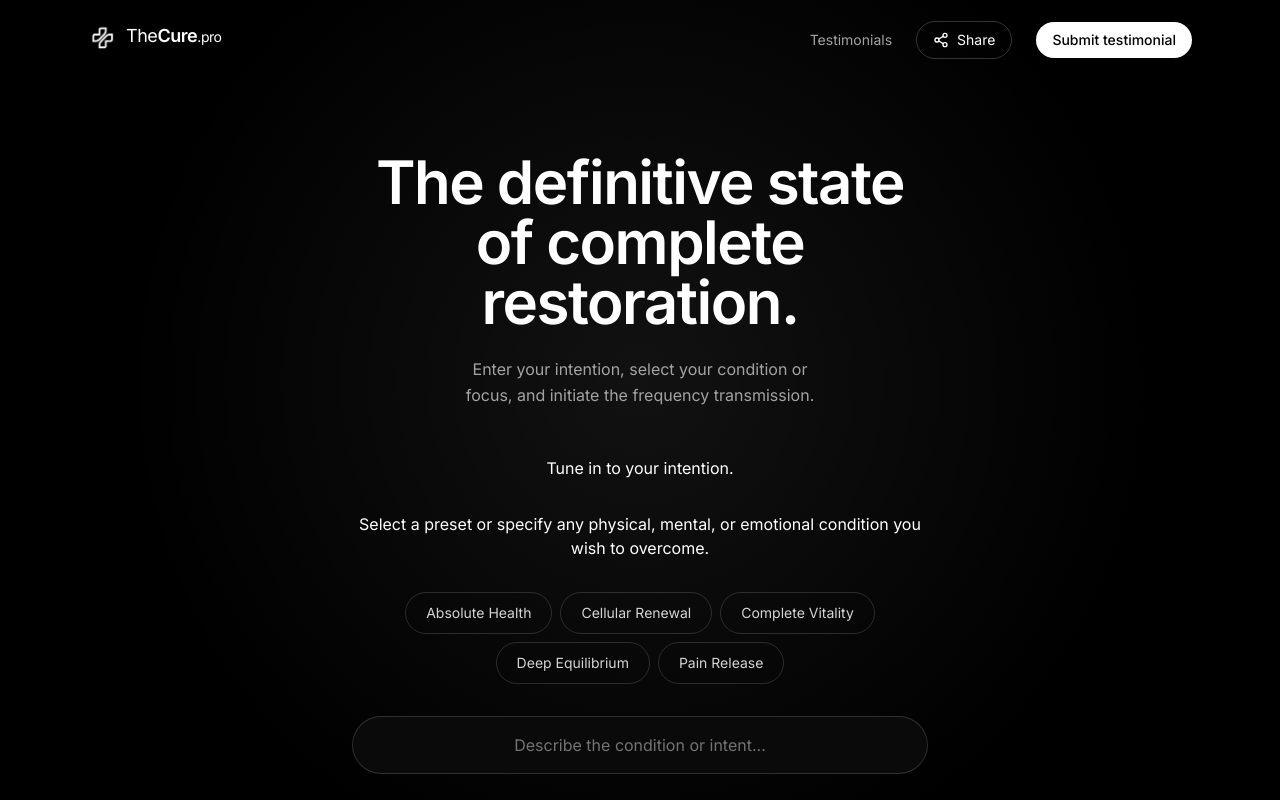
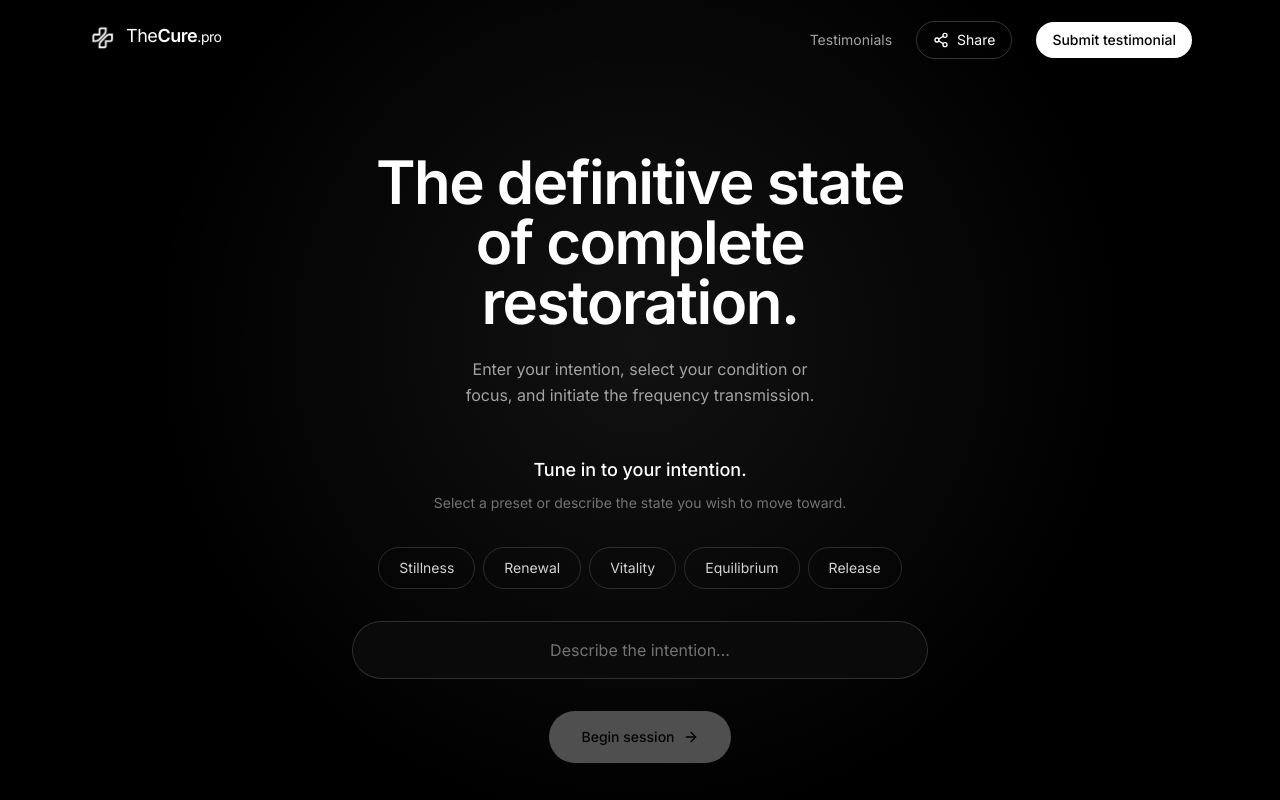
Before and after one commit to pagamentospablorodriguez-dev/TheCure, a React (Vite) app: page / in a window 1280 px wide. Shown: the top 800 px of the page. Built offline with nearby package versions, Linux system fonts and the light colour scheme; no server answers; the database is empty.

Commit message:
Update RitualIntake.tsx

```diff
--- a/src/components/RitualIntake.tsx
+++ b/src/components/RitualIntake.tsx
@@ -1,7 +1,7 @@
 import { useState, type FormEvent } from 'react';
 import { ArrowRight } from 'lucide-react';
 
-const SUGGESTIONS = ['Absolute Health', 'Cellular Renewal', 'Complete Vitality', 'Deep Equilibrium', 'Pain Release'];
+const PRESETS = ['Stillness', 'Renewal', 'Vitality', 'Equilibrium', 'Release'];
 const MAX_INTENTION_LENGTH = 120;
 
 interface RitualIntakeProps {
@@ -30,13 +30,15 @@ export default function RitualIntake({ onStart }: RitualIntakeProps) {
 
   return (
     <form onSubmit={handleSubmit} className="mt-12 space-y-8">
-
-      <h1>Tune in to your intention.</h1>
-    <p>Select a preset or specify any physical, mental, or emotional condition you wish to overcome.</p>
-
+      <div className="space-y-2">
+        <p className="text-lg font-medium text-white">Tune in to your intention.</p>
+        <p className="text-sm leading-relaxed text-neutral-500">
+          Select a preset or describe the state you wish to move toward.
+        </p>
+      </div>
 
       <div className="flex flex-wrap justify-center gap-2">
-        {SUGGESTIONS.map((option) => {
+        {PRESETS.map((option) => {
           const isActive = selected === option;
           return (
             <button
@@ -66,7 +68,7 @@ export default function RitualIntake({ onStart }: RitualIntakeProps) {
           value={custom}
           maxLength={MAX_INTENTION_LENGTH}
           onChange={(event) => handleCustomChange(event.target.value)}
-          placeholder="Describe the condition or intent..."
+          placeholder="Describe the intention..."
           className="w-full rounded-full border border-white/15 bg-neutral-950 px-6 py-4 text-center text-base text-white placeholder:text-neutral-500 outline-none transition duration-300 focus:border-white/60"
         />
       </div>
@@ -76,7 +78,7 @@ export default function RitualIntake({ onStart }: RitualIntakeProps) {
         disabled={!intention}
         className="group inline-flex items-center gap-2 rounded-full bg-white px-8 py-4 text-sm font-medium text-black transition duration-300 hover:bg-neutral-200 disabled:cursor-not-allowed disabled:opacity-30"
       >
-        Initiate Cure Session
+        Begin session
         <ArrowRight className="h-4 w-4 transition duration-300 group-hover:translate-x-1" />
       </button>
     </form>
```
